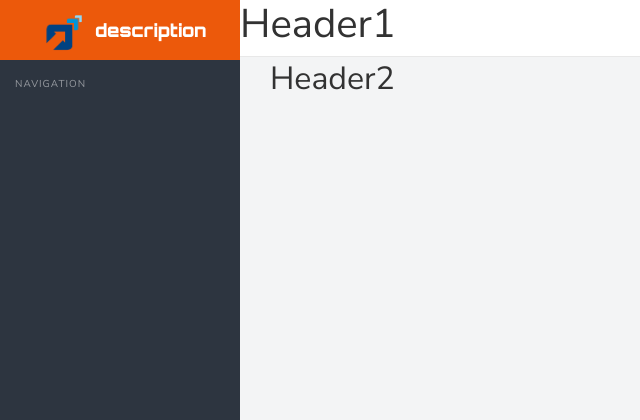
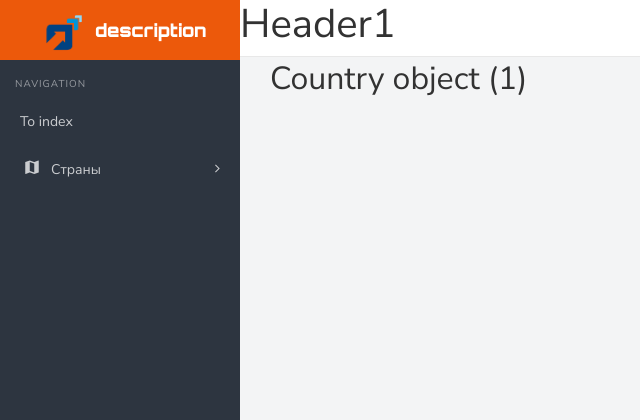
Before and after one commit to koyang-kuleshov/simple_prognozer, a Django app: template simple_prognozer/mainapp/templates/mainapp/country_page.html in a window 1280 px wide. Shown: the top 420 px of the page, without its empty margins (0-640 px from the left). Run offline with Django 3.2, Linux system fonts and the light colour scheme; the template is opened without the code that fills it: values that come from a table or form of the project are taken from there, others are empty; tables that the repository leaves empty hold one stand-in row (values such as "Sample post"); some libraries are stand-ins or nearby versions.

Commit message:
country_page.html:  link to index.html  added country name

```diff
--- a/simple_prognozer/mainapp/templates/mainapp/base.html
+++ b/simple_prognozer/mainapp/templates/mainapp/base.html
@@ -39,6 +39,17 @@
                         </li>
                         {% block sidebar-menu-list-nav %}
                         {% endblock %}
+                        <li class="menu-list"><a href="#"><i class="mdi mdi-map" aria-hidden="true"></i><span>Страны</span></a>
+                            <ul class="child-list">
+
+                                {% for country in countries %}
+                                <li><a href="{% url 'mainapp:country_page' country.pk %}">
+                                    {{ country.country }}
+                                </a></li>
+                                {% endfor %}
+
+                            </ul>
+                        </li>
                     </ul><!--sidebar nav end-->
                 </div>
             </div><!-- sidebar left end-->
--- a/simple_prognozer/mainapp/templates/mainapp/country_page.html
+++ b/simple_prognozer/mainapp/templates/mainapp/country_page.html
@@ -1,14 +1,16 @@
 {% extends 'mainapp/base.html' %}
 {% load static %}
 
-<!--header1 start-->
+{% block sidebar-menu-list-nav %}
+    <li>
+        <a href="{% url 'mainapp:index' %}">To index</a>
+    </li>
+{% endblock sidebar-menu-list-nav %}
+
 {% block header1 %}
     <h1 class="header-1">Header1</h1>
-{% endblock %}
-<!--header1 end-->
+{% endblock header1 %}
 
-<!--header2 start-->
 {% block header2 %}
-    <h2 class="header-2">Header2</h2>
-{% endblock %}
-<!--header2 end-->
+    <h2 class="header-2">{{ country_name }}</h2>
+{% endblock header2 %}
--- a/simple_prognozer/mainapp/urls.py
+++ b/simple_prognozer/mainapp/urls.py
@@ -5,4 +5,5 @@ app_name = 'mainapp'
 
 urlpatterns = [
     path('', mainapp.index, name='index'),
+    path('country_page/<int:pk>/', mainapp.country_page, name='country_page'),
 ]
```
Also changed, not shown: simple_prognozer/mainapp/templates/mainapp/index.html (+0 -8 lines), simple_prognozer/mainapp/views.py (+12 -0 lines), 1 other file.
